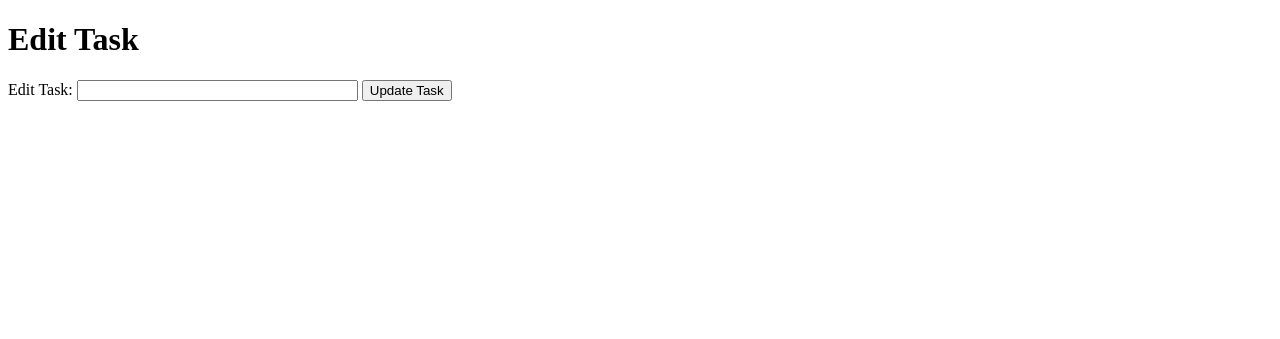
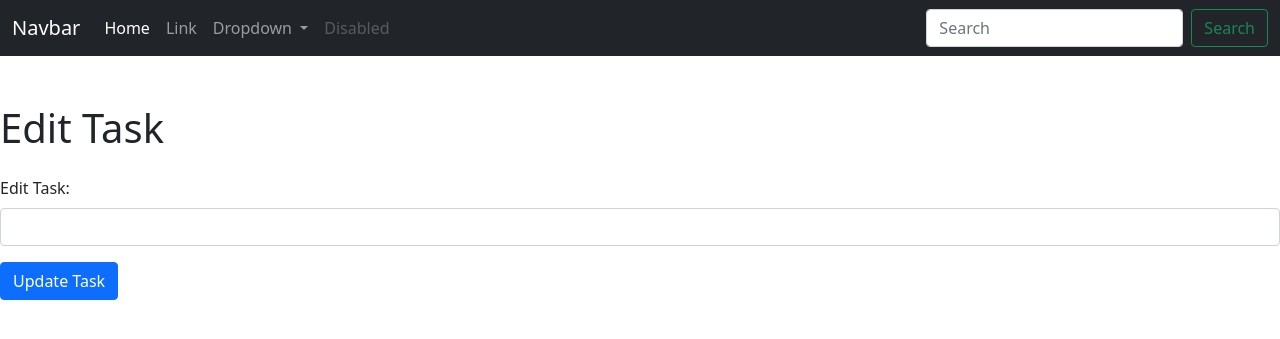
Before and after one commit to nubcoder420/Professional-Portfolio-Projects, a Flask app: page /edit/1 in a window 1280 px wide. Shown: the top 339 px of the page. Run offline with Flask 3, Linux system fonts and the light colour scheme; some libraries are stand-ins or nearby versions.

Commit message:
Minor NavBar Adjustments

```diff
--- a/Day 87 - Web Development - Todo List Webapp/templates/base.html
+++ b/Day 87 - Web Development - Todo List Webapp/templates/base.html
@@ -27,7 +27,7 @@
             <div class="collapse navbar-collapse" id="navbarSupportedContent">
                 <ul class="navbar-nav me-auto mb-2 mb-lg-0">
                     <li class="nav-item">
-                        <a class="nav-link active" aria-current="page" href="#">Home</a>
+                        <a class="nav-link active" aria-current="page" href="/">Home</a>
                     </li>
                     <li class="nav-item">
                         <a class="nav-link" href="#">Link</a>
--- a/Day 87 - Web Development - Todo List Webapp/templates/edit_task.html
+++ b/Day 87 - Web Development - Todo List Webapp/templates/edit_task.html
@@ -1,28 +1,23 @@
-<!DOCTYPE html>
-<html lang="en">
+{% extends "base.html" %}
 
-<head>
-    <meta charset="UTF-8">
-    <meta name="viewport" content="width=device-width, initial-scale=1.0">
-    <title>ToDo App</title>
-</head>
+{% block title %}ToDo App{% endblock %}
 
-<body>
+{% block content %}
 
-    <h1>Edit Task</h1>
+<h1 class="mt-5">Edit Task</h1>
 
-    <form action="{{ url_for('edit_task', task_id=task.id) }}" method='post'>
+<form action="{{ url_for('edit_task', task_id=task.id) }}" method='post' class="mt-4">
 
-        {{ form.csrf_token }}
-        {{ form.hidden_tag() }}
+    {{ form.csrf_token }}
+    {{ form.hidden_tag() }}
 
-        <label for="{{ form.task.id }}">Edit Task:</label>
-        {{ form.task(size=32, id=form.task.id) }}
+    <div class="mb-3">
+        <label for="{{ form.task.id }}" class="form-label">Edit Task:</label>
+        {{ form.task(size=32, id=form.task.id, class='form-control') }}
+    </div>
 
-        <button type="submit">Update Task</button>
+    <button type="submit" class="btn btn-primary">Update Task</button>
 
-    </form>
+</form>
 
-</body>
-
-</html>
+{% endblock %}
```
Also changed, not shown: Day 87 - Web Development - Todo List Webapp/templates/index.html (+3 -39 lines).
